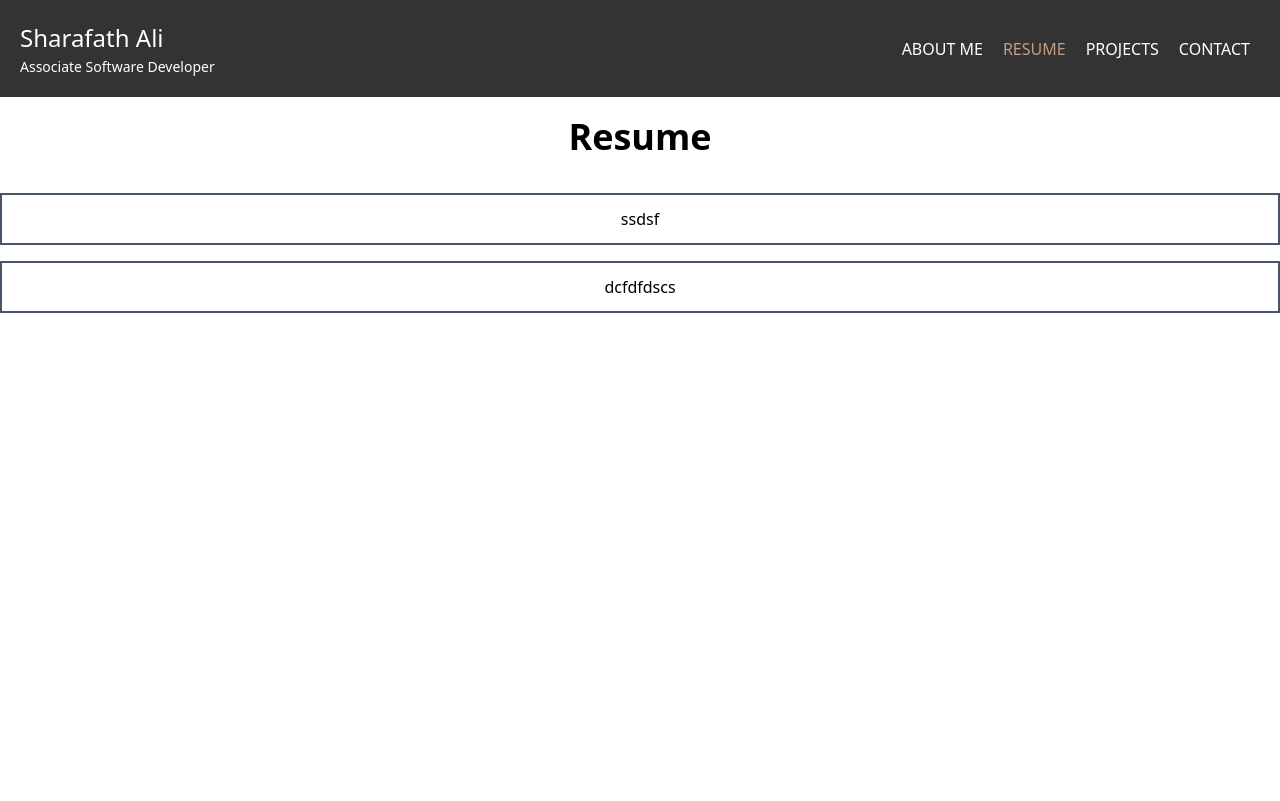
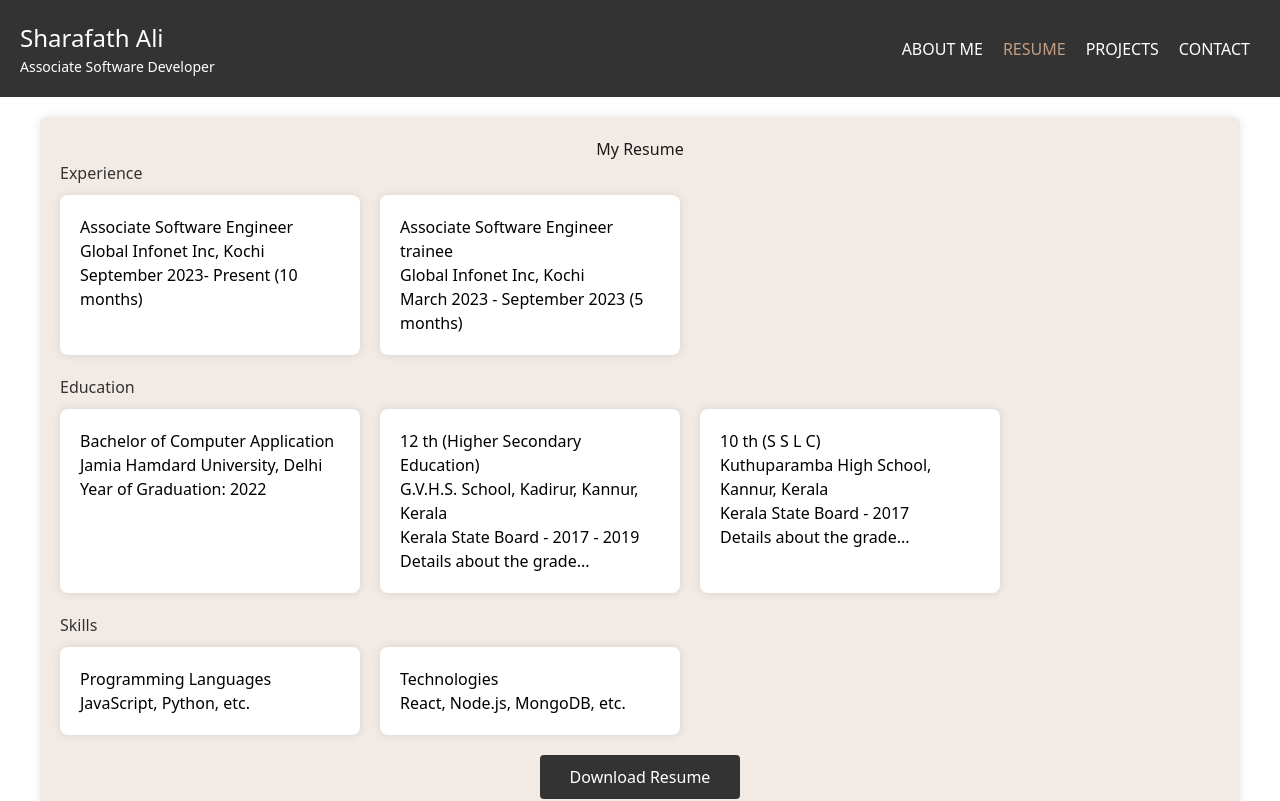
Before and after one commit to sharafath-ali/Personal-website, a React (Create React App) app: page /Resume in a window 1280 px wide. Shown: the top 801 px of the page. Built offline with nearby package versions, Linux system fonts and the light colour scheme; a web font is replaced by a local one.

Commit message:
resume part added

```diff
--- /dev/null
+++ b/src/Css/Resume.css
@@ -0,0 +1,77 @@
+/* src/components/Resume.css */
+.resume-page {
+    max-width: 1200px;
+    margin: 20px auto;
+    padding: 20px;
+    background-color: var(--light-brown);
+    border-radius: 8px;
+    box-shadow: 0 0 10px rgba(0, 0, 0, 0.1);
+}
+
+.resume-page h2 {
+    text-align: center;
+    color: #1a1919 !important;
+    ;
+}
+
+.resume-section {
+    margin-bottom: 20px;
+}
+
+.resume-section h3 {
+    margin-bottom: 10px;
+    color: var(--dark-brown);
+}
+
+.resume-cards {
+    display: flex;
+    flex-wrap: wrap;
+    gap: 20px;
+}
+
+.card {
+    background-color: var(--white);
+    padding: 20px;
+    border-radius: 8px;
+    box-shadow: 0 0 10px rgba(0, 0, 0, 0.1);
+    flex: 1 1 calc(33% - 40px);
+    /* Adjusts the cards to fit in a row with 3 cards */
+    min-width: 200px;
+    max-width: 300px;
+}
+
+.card h4 {
+    margin-top: 0;
+}
+
+.download-button {
+    display: block;
+    width: 200px;
+    margin: 0 auto;
+    padding: 10px;
+    background-color: var(--dark-brown);
+    color: var(--white);
+    border: none;
+    border-radius: 4px;
+    cursor: pointer;
+}
+
+.download-button:hover {
+    background-color: #1a1919 !important;
+}
+
+@media (max-width: 768px) {
+    .resume-cards {
+        flex-direction: column;
+        align-items: center;
+    }
+
+    .card {
+        width: 100%;
+        max-width: none;
+    }
+
+    .download-button {
+        width: 100%;
+    }
+}
--- a/src/components/Resume.jsx
+++ b/src/components/Resume.jsx
@@ -1,16 +1,72 @@
 import React from "react";
-
+import "../Css/Resume.css";
 function Resume() {
   return (
-    <div className="h-dvh">
-      <div className="flex justify-center items-center py-5 text-4xl font-black">
-        Resume
+    <div className="resume-page">
+      <h2>My Resume</h2>
+      <div className="resume-section">
+        <h3>Experience</h3>
+        <div className="resume-cards">
+          <div className="card">
+            <h4>Associate Software Engineer</h4>
+            <p>Global Infonet Inc, Kochi</p>
+            <p>September 2023- Present (10 months)</p>
+          </div>
+          <div className="card">
+            <h4>Associate Software Engineer trainee</h4>
+            <p>Global Infonet Inc, Kochi</p>
+            <p>March 2023 - September 2023 (5 months)</p>
+          </div>
+          {/* Add more experience cards as needed */}
+        </div>
       </div>
-      <div className="border-solid border-2 border-slate-600 flex justify-center items-center py-3 my-4">
-        ssdsf
+
+      <div className="resume-section">
+        <h3>Education</h3>
+        <div className="resume-cards">
+          <div className="card">
+            <h4>Bachelor of Computer Application</h4>
+            <p>Jamia Hamdard University, Delhi</p>
+            <p>Year of Graduation: 2022</p>
+            <p></p>
+          </div>
+          <div className="card">
+            <h4>12 th (Higher Secondary Education)</h4>
+            <p>G.V.H.S. School, Kadirur, Kannur, Kerala</p>
+            <p>Kerala State Board - 2017 - 2019</p>
+            <p>Details about the grade...</p>
+          </div>
+          <div className="card">
+            <h4>10 th (S S L C)</h4>
+            <p>Kuthuparamba High School, Kannur, Kerala</p>
+            <p>Kerala State Board - 2017</p>
+            <p>Details about the grade...</p>
+          </div>
+        </div>
       </div>
-      <div className="border-solid border-2 border-slate-600 flex justify-center items-center py-3 my-4">
-        dcfdfdscs
+
+      <div className="resume-section">
+        <h3>Skills</h3>
+        <div className="resume-cards">
+          <div className="card">
+            <h4>Programming Languages</h4>
+            <p>JavaScript, Python, etc.</p>
+          </div>
+          <div className="card">
+            <h4>Technologies</h4>
+            <p>React, Node.js, MongoDB, etc.</p>
+          </div>
+          {/* Add more skill cards as needed */}
+        </div>
+      </div>
+
+      <div className="resume-section">
+        <button
+          className="download-button"
+          onClick={() => window.open("/path/to/resume.pdf")}
+        >
+          Download Resume
+        </button>
       </div>
     </div>
   );
```
